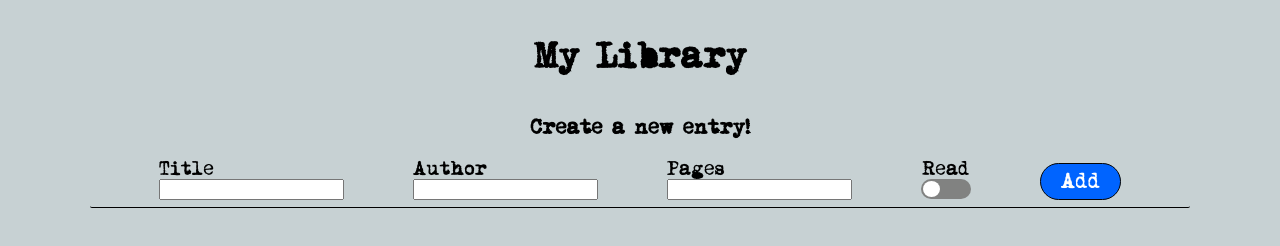
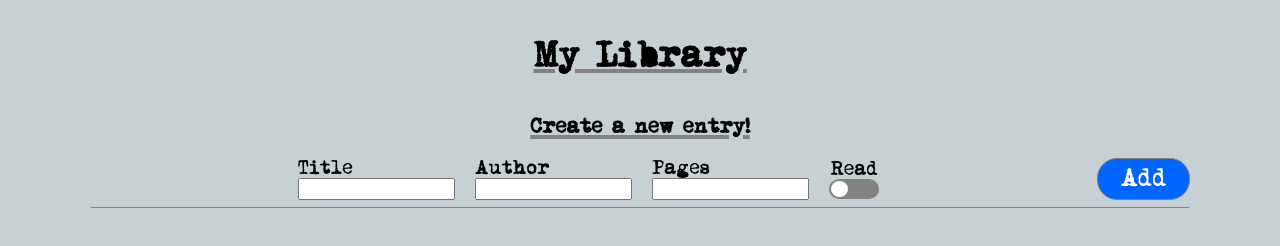
Before and after one commit to XenoNick/odin-library, a website: page index.html in a window 1280 px wide. Drawn offline with Linux system fonts and the light colour scheme.

Commit message:
Align inputs in the header

```diff
--- a/index.html
+++ b/index.html
@@ -11,9 +11,10 @@
   <body>
     <div class="grid-container">
       <header class="header">
-        <h1>My Library</h1>
-        <h3>Create a new entry!</h3>
+        <h1 class="title">My Library</h1>
+        <h3 class="title">Create a new entry!</h3>
         <form action="nowhere">
+          <div class="divider">
             <div class="input">
               <label for="title">Title</label>
               <input type="text" name="title" id="title" maxlength="20" />
@@ -33,6 +34,7 @@
                 <span class="slider"></span>
               </label>
             </div>
+          </div>
           <button type="button" class="add-button">Add</button>
         </form>
       </header>
--- a/styles.css
+++ b/styles.css
@@ -7,6 +7,7 @@
 }
 :root{
     font-family: 'typewriter', sans-serif;
+    --dark-color: #818281;
 }
 body {
   display: flex;
@@ -23,7 +24,7 @@ body {
 }
 .header {
   grid-column: 2;
-  border-bottom: 1px solid black;
+  border-bottom: 1px solid var(--dark-color);
   border-radius: 2px;
   display: flex;
   flex-direction: column;
@@ -37,23 +38,33 @@ body {
 }
 form {
   display: flex;
-  justify-content: space-evenly;
+  justify-content: space-between;
   align-items: center;
   width: 100%;
-  /* gap: 10px; */
+  gap: 10px;
 }
 .input {
   display: flex;
   flex-direction: column;
 }
+.divider{
+    display: flex;
+    justify-content: center;
+    align-items: center;
+    width: 100%;
+    gap: 20px;
+}
+.title{
+    text-decoration: underline 4px solid var(--dark-color);
+}
 /* Add Button */
 .add-button {
   align-self: flex-end;
-  padding: 6px 20px;
-  font-size: 1.2rem;
+  padding: .3em 1em;
+  font-size: 1.4rem;
   color: #fff;
   background-color: #0064ff;
-  border: 1px solid #040404;
+  border: 1px solid var(--dark-color);
   border-radius: 20px;
   font-family: inherit;
 }
@@ -88,7 +99,7 @@ input[type='checkbox'] {
   justify-content: flex-start;
   align-items: center;
   transition: all 0.2s ease-in;
-  background-color: #818281;
+  background-color: var(--dark-color);
   cursor: pointer;
 }
 .slider::before {
@@ -111,3 +122,6 @@ input[type='checkbox'] {
 .input label {
     font-size: 1.1rem;
 }
+.input input{
+    font-family: inherit;
+}
```
Lines whose indentation alone changed are shown as unchanged.
